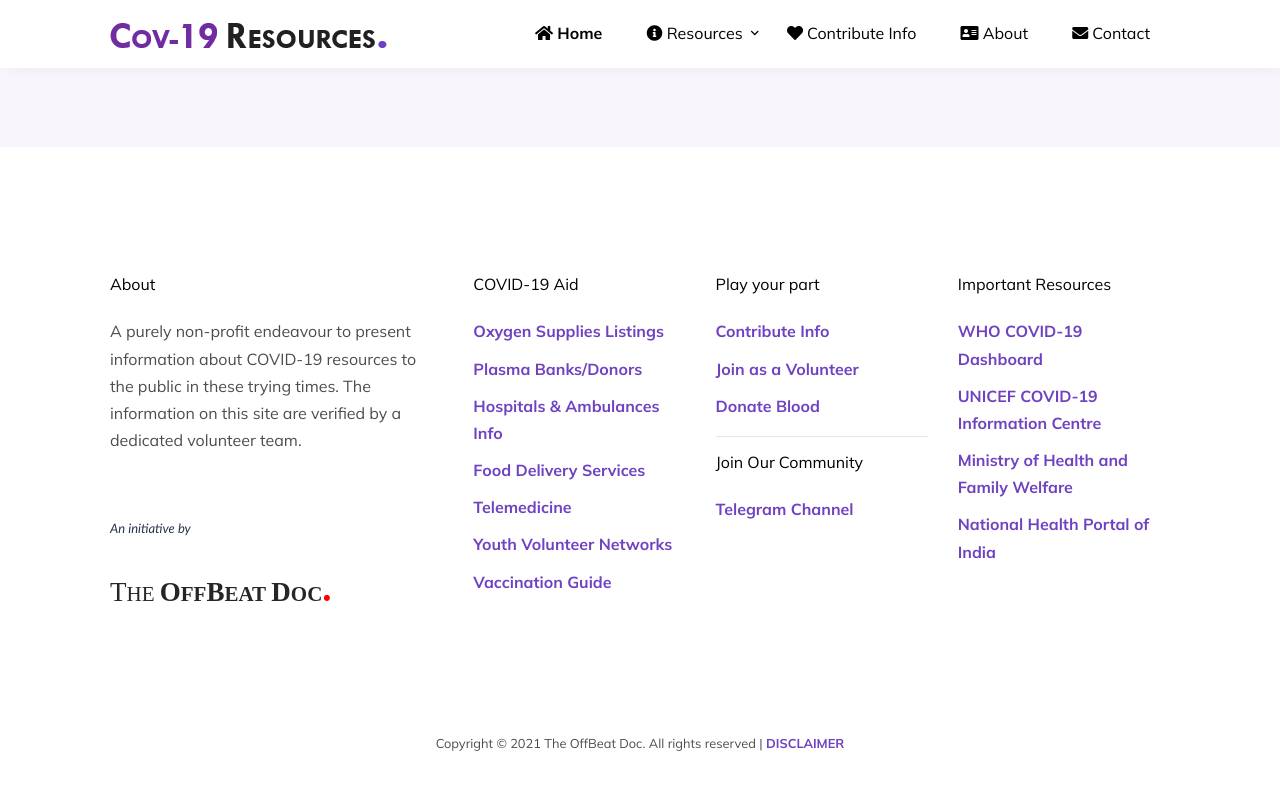
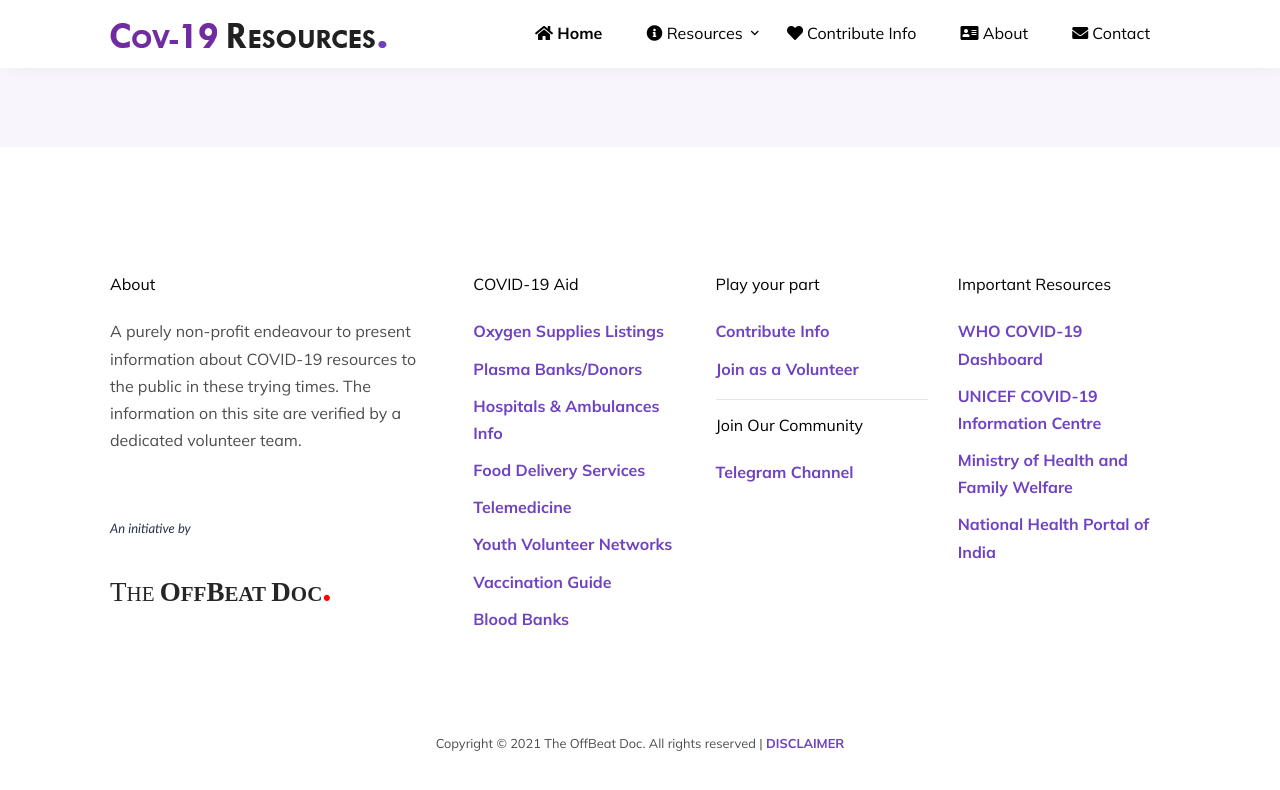
Before and after one commit to theoffbeatdoc/cov19resources, a Jekyll site: the page built from index.markdown, in a window 1280 px wide and 900 px high, scrolled down 4658 px. Shown: the top 790 px of the window. Built offline with Jekyll 4.4.1, drawn with Linux system fonts in a browser that asks for light colours; some web fonts are replaced; Markdown is read by kramdown in place of the engine named in the settings.

Commit message:
fixed broken links

```diff
--- a/_includes/html-lower-page.html
+++ b/_includes/html-lower-page.html
@@ -32,14 +32,14 @@
           <div class="col-lg-4">
             <h2 class="footer-heading mb-4">COVID-19 Aid</h2>
             <ul class="list-unstyled">
-              <li><a href="{{ " /oxygendata" | relative_url }}">Oxygen Supplies Listings</a></li>
-              <li><a href="{{ " /plasmadata" | relative_url }}">Plasma Banks/Donors</a></li>
-              <li><a href="{{ " /hospitals-ambulances" | relative_url }}">Hospitals & Ambulances Info</a></li>
+              <li><a href="{{ "/oxygendata" | relative_url }}">Oxygen Supplies Listings</a></li>
+              <li><a href="{{ "/plasmadata" | relative_url }}">Plasma Banks/Donors</a></li>
+              <li><a href="{{ "/hospitals-ambulances" | relative_url }}">Hospitals & Ambulances Info</a></li>
               <li><a href={{ "/fooddata" | relative_url }}>Food Delivery Services</a></li>
               <li><a href={{ "/telemedicine" | relative_url }}>Telemedicine</a></li>
               <li><a href={{ "/covidvolunteer" | relative_url }}>Youth Volunteer Networks</a></li>
               <li><a href={{ "/vaccinationguide" | relative_url }}>Vaccination Guide</a></li>
-
+              <li><a href={{ "/bloodbanks" | relative_url }}>Blood Banks</a></li>
 
             </ul>
           </div>
@@ -47,9 +47,9 @@
           <div class="col-lg-4">
             <h2 class="footer-heading mb-4">Play your part</h2>
             <ul class="list-unstyled">
-              <li><a href="{{ " /contributeinfo" | relative_url }}">Contribute Info</a></li>
-              <li><a href="{{ " /volunteer" | relative_url }}">Join as a Volunteer</a></li>
-              <li><a href="{{ " /bloodbanks" | relative_url }}">Donate Blood</a></li>
+              <li><a href="{{ "/contributeinfo" | relative_url }}">Contribute Info</a></li>
+              <li><a href="{{ "/volunteer" | relative_url }}">Join as a Volunteer</a></li>
+
             </ul>
             <hr>
             <h2 class="footer-heading mb-4">Join Our Community</h2>
--- a/_layouts/about.html
+++ b/_layouts/about.html
@@ -51,7 +51,7 @@
             <div class="team">
               <img src={{ "images/person_2.jpg" | relative_url }} alt="Image" class="img-fluid">
               <h3>Prabuddha Bose</h3>
-              <p>Student at Medical College, Kolkata. Recruiter and Head of the Volunteer group, and contributor of articles and resources on the site, and proposer of some features of this site.</p>
+              <p>Student at Medical College, Kolkata. Recruiter and Head of the Volunteer group, and contributor of articles and resources on the site, and advisor of some features of this site.</p>
 
             </div>
           </div>
```
